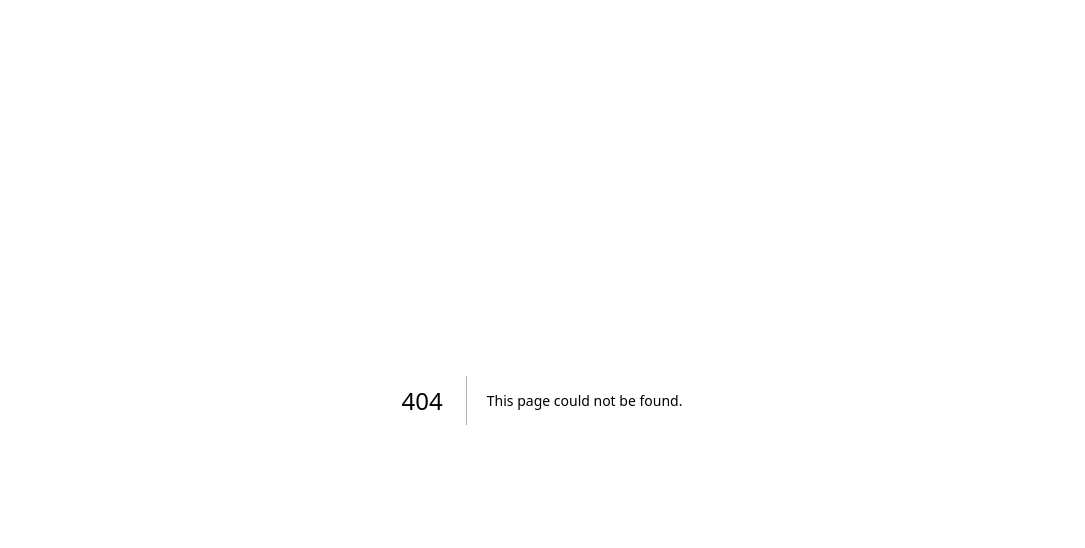
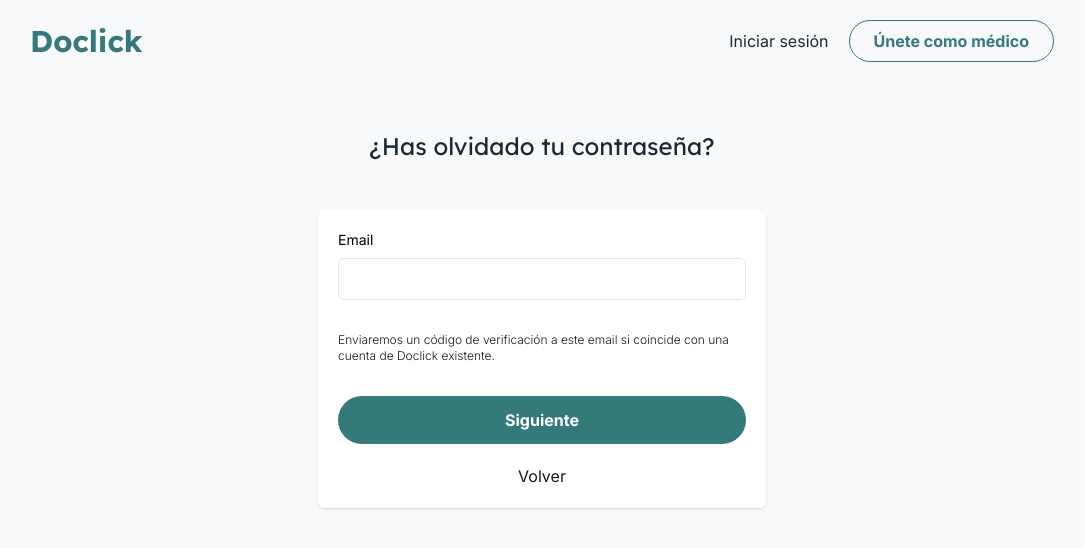
Before and after one commit to chiguiretech/doclick, a Next.js app: page /reset-password in a window 1280 px wide. Before the commit this address had no page. Shown: the top 548 px of the page, without its empty margins (98-1183 px from the left). Built offline with nearby package versions, Linux system fonts and the light colour scheme.

Commit message:
Added all register user flows in doclick

```diff
--- a/app/(auth)/login/page.tsx
+++ b/app/(auth)/login/page.tsx
@@ -13,13 +13,13 @@ const Login = () => {
   return (
     <div className='bg-[#f8f9fa] h-screen'>
       <SimpleHeader />
-      <main className='max-w-5xl m-auto '>
+      <main className='max-w-5xl m-auto'>
         <h1 className='text-center text-2xl text-textColor my-12'>
           Iniciar sesión como médico
         </h1>
         <form className='w-full flex justify-center bg-red font-sans'>
           <div className='bg-white p-5 rounded-md w-full max-w-md flex flex-col gap-8 shadow'>
-            <section className='flex flex-col gap-5 '>
+            <section className='flex flex-col gap-5'>
               <div className='flex flex-col'>
                 <label htmlFor='email' className='text-textColo text-sm mb-2'>
                   Email
@@ -41,7 +41,7 @@ const Login = () => {
                 />
               </div>
               <p className='text-teal text-sm font-bold'>
-                <Link href='/'>¿Has olvidado tu contraseña?</Link>
+                <Link href='/reset-password'>¿Has olvidado tu contraseña?</Link>
               </p>
               <button className='bg-teal font-bold text-white rounded-full p-3'>
                 Iniciar sesión
--- /dev/null
+++ b/app/(auth)/reset-password/page.tsx
@@ -0,0 +1,53 @@
+import FullHeader from '@/app/ui/Header/FullHeader';
+import { Metadata } from 'next';
+import Link from 'next/link';
+
+export const metadata: Metadata = {
+  title: 'Restablecer contraseña | Doclick',
+  description: 'Restablecer contraseña de Doclick',
+};
+
+const ResetPassword = () => {
+  return (
+    <div className='bg-[#f8f9fa] h-screen'>
+      <FullHeader />
+      <main className='max-w-5xl m-auto'>
+        <h1 className='text-center text-2xl text-textColor my-12'>
+          ¿Has olvidado tu contraseña?
+        </h1>
+        <form className='w-full flex justify-center bg-red font-sans'>
+          <div className='bg-white p-5 rounded-md w-full max-w-md flex flex-col gap-8 shadow'>
+            <section className='flex flex-col gap-5'>
+              <div className='flex flex-col'>
+                <label htmlFor='email' className='text-textColo text-sm mb-2'>
+                  Email
+                </label>
+                <input
+                  type='email'
+                  id='email'
+                  className='border border-borderColor rounded-md p-2'
+                />
+              </div>
+            </section>
+            <section>
+              <p className='font-light text-xs text-charcoal'>
+                Enviaremos un código de verificación a este email si coincide con una
+                cuenta de Doclick existente.
+              </p>
+            </section>
+            <section className='flex flex-col gap-5'>
+              <button className='bg-teal w-full font-bold text-white rounded-full p-3'>
+                Siguiente
+              </button>
+              <Link href='/login' className='text-center  text-charcoal'>
+                Volver
+              </Link>
+            </section>
+          </div>
+        </form>
+      </main>
+    </div>
+  );
+};
+
+export default ResetPassword;
--- /dev/null
+++ b/app/ui/Header/FullHeader/index.tsx
@@ -0,0 +1,22 @@
+import Link from 'next/link';
+import Logo from '../../Logo';
+
+const FullHeader = () => {
+  return (
+    <header className='px-8 py-5'>
+      <div className='max-w-5xl m-auto flex items-center justify-between'>
+        <Logo />
+        <ul className='flex items-center gap-5 wrap'>
+          <li className='font-normal font-sans text-textColor'>
+            <Link href='/login'>Iniciar sesión</Link>
+          </li>
+          <li className='font-bold font-sans text-teal border rounded-full py-2 px-6 border-teal'>
+            <Link href='/doctor-register'>Únete como médico</Link>
+          </li>
+        </ul>
+      </div>
+    </header>
+  );
+};
+
+export default FullHeader;
--- a/app/ui/Header/SimpleHeader/index.tsx
+++ b/app/ui/Header/SimpleHeader/index.tsx
@@ -1,3 +1,4 @@
+import Link from 'next/link';
 import Logo from '../../Logo';
 
 const SimpleHeader = () => {
@@ -5,6 +6,11 @@ const SimpleHeader = () => {
     <header className='px-8 py-5'>
       <div className='max-w-5xl m-auto flex items-center justify-between'>
         <Logo />
+        <ul>
+          <li className='font-normal font-sans  text-textColor'>
+            <Link href='/login'>Iniciar sesión</Link>
+          </li>
+        </ul>
       </div>
     </header>
   );
```
